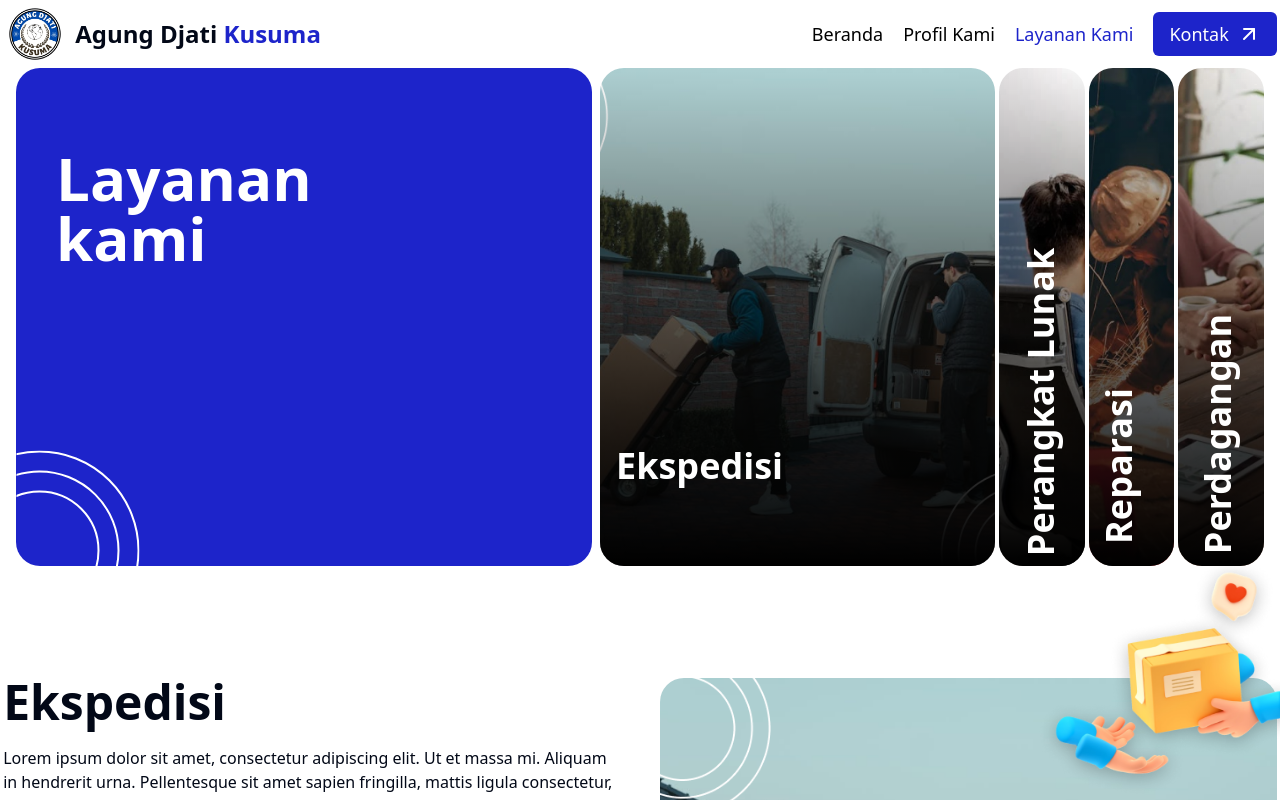
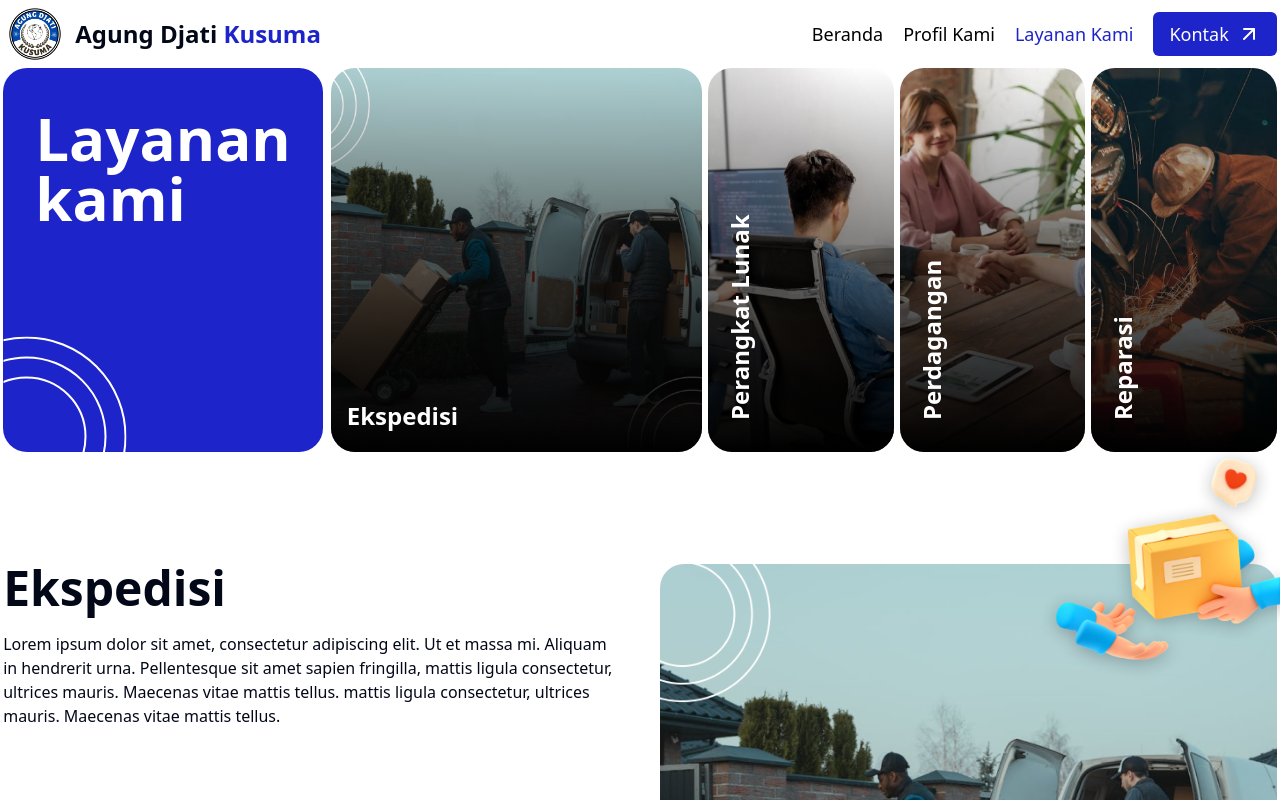
Before and after one commit to Codeelder/agungdjatikusuma, a Next.js app: page /layanan-kami in a window 1280 px wide. Shown: the top 800 px of the page. Built offline with nearby package versions, Linux system fonts and the light colour scheme.

Commit message:
refactor(sections): change logic hero section page layanan-kami

```diff
--- a/src/app/layanan-kami/organisms/HeaderSection.tsx
+++ b/src/app/layanan-kami/organisms/HeaderSection.tsx
@@ -6,7 +6,7 @@ import Image from "next/image"
 import { Circle } from "@/constants/component"
 
 export const HeaderSection = () => {
-  const [hoveredCard, setHoveredCard] = useState<number | null>(null)
+  const [hoveredCard, setHoveredCard] = useState<number>(1)
 
   const cards = [
     {
@@ -25,25 +25,25 @@ export const HeaderSection = () => {
     },
     {
       id: 3,
+      title: "Perdagangan",
+      img: "/layanan-kami/perdagangan.png",
+      bottom: "lg:bottom-28 md:bottom-20 bottom-14",
+      left: "-left-8 md:-left-12 lg:-left-14 xl:-left-20",
+    },
+    {
+      id: 4,
       title: "Reparasi",
       img: "/layanan-kami/reparasi.png",
       bottom: "lg:bottom-20 md:bottom-14 bottom-12",
       left: "-left-5 md:-left-5 lg:-left-10 xl:-left-12",
     },
-    {
-      id: 4,
-      title: "Perdagangan",
-      img: "/layanan-kami/perdagangan.png",
-      bottom: "lg:bottom-28 md:bottom-20 bottom-14",
-      left: "-left-8 md:-left-12 lg:-left-14 xl:-left-20",
-    },
   ]
 
   return (
-    <div className="container mx-auto px-4">
-      <div className="flex h-auto flex-col justify-center space-y-2 lg:h-96 lg:flex-row lg:space-x-2 lg:space-y-0 xl:h-498">
-        <div className="relative h-full w-full rounded-3xl bg-blueprimary px-2 py-10 md:px-10 md:py-20 xl:max-w-xl">
-          <h1 className="text-center text-3xl font-semibold text-white md:text-start lg:text-4xl xl:text-6xl">
+    <section className="container">
+      <div className="flex flex-col justify-center space-y-2 lg:flex-row lg:space-x-2 lg:space-y-0">
+        <div className="relative rounded-3xl bg-blueprimary px-2 py-10 lg:h-96 lg:px-8">
+          <h1 className="text-center text-3xl font-semibold text-white lg:text-start lg:text-4xl xl:text-6xl">
             Layanan <br /> kami
           </h1>
           <Circle
@@ -51,58 +51,35 @@ export const HeaderSection = () => {
             stroke="white"
           />
         </div>
-        <div className="flex h-60 gap-2 md:gap-1 lg:h-96 xl:h-full">
+        <div className="flex h-72 gap-x-1.5 md:h-80 lg:h-96">
           {cards.map((card) => (
             <div
               key={card.id}
               onMouseEnter={() => setHoveredCard(card.id)}
-              onMouseLeave={() => setHoveredCard(null)}
-              className={`relative transform rounded-xl transition-all duration-300 ease-in-out md:rounded-3xl
-                                ${
-                                  hoveredCard === card.id
-                                    ? "w-full md:max-w-[398px]"
-                                    : hoveredCard
-                                      ? "w-28 md:w-36"
-                                      : card.id === 1
-                                        ? "w-full md:max-w-[398px]"
-                                        : "w-28 md:w-36"
-                                }`}
+              onMouseLeave={() => setHoveredCard(1)}
+              className={`${hoveredCard === card.id ? "w-2/5" : "w-1/5"} relative rounded-xl transition-all md:rounded-2xl`}
             >
               <div className="relative h-full w-full">
                 <Image
-                  className={`h-full w-full rounded-xl object-cover transition-all duration-300 ease-in-out md:rounded-3xl
-                                        ${
-                                          hoveredCard === card.id
-                                            ? "w-full md:max-w-[398px]"
-                                            : hoveredCard
-                                              ? "w-full"
-                                              : card.id === 1
-                                                ? "w-full md:max-w-[398px]"
-                                                : "w-full"
-                                        }`}
+                  className="h-full w-full rounded-xl object-cover md:rounded-3xl"
                   src={card.img}
                   alt={card.title}
-                  width={500}
-                  height={500}
+                  width={600}
+                  height={600}
                 />
-                <div className="absolute inset-0 rounded-xl bg-gradient-to-t from-black to-transparent md:rounded-3xl"></div>
+                <div className="absolute inset-0 rounded-xl bg-gradient-to-t from-black to-transparent md:rounded-3xl" />
               </div>
               <h1
-                className={`absolute transform text-base font-semibold text-white transition-all duration-300 ease-in-out md:text-2xl xl:text-4xl
-                                    ${
-                                      hoveredCard === card.id
-                                        ? "bottom-4 left-2 rotate-0 md:bottom-20 md:left-4"
-                                        : card.id === 1 && !hoveredCard
-                                          ? "bottom-4 left-2 rotate-0 md:bottom-20 md:left-4"
-                                          : `${card.bottom} ${card.left} w-max -rotate-90`
-                                    }`}
-                dangerouslySetInnerHTML={{ __html: card.title }}
-              />
+                style={{ transformOrigin: "top left" }}
+                className={`${hoveredCard === card.id ? "bottom-5 rotate-0" : "bottom-0 -rotate-90 text-nowrap"} absolute left-3 w-fit text-sm font-semibold text-white transition-all duration-300 ease-in-out md:left-4 md:text-xl lg:text-2xl`}
+              >
+                {card.title}
+              </h1>
             </div>
           ))}
         </div>
       </div>
-    </div>
+    </section>
   )
 }
 
--- a/src/app/layanan-kami/organisms/LayananSection.tsx
+++ b/src/app/layanan-kami/organisms/LayananSection.tsx
@@ -1,6 +1,6 @@
+import { LayananLayout } from "@/components/molecules/layananLayout"
+
 import { DATAS } from "@/constants"
-
-import { LayananLayout } from "@/components/molecules/layananLayout"
 
 export const LayananSection = () => {
   return (
--- a/src/app/layout.tsx
+++ b/src/app/layout.tsx
@@ -1,10 +1,9 @@
 import type { Metadata } from "next"
 
 import { Navbar } from "@/components/molecules/navbar"
+import { FooterSection } from "@/components/organisms/FooterSection"
 
 import "./globals.css"
-
-import { FooterSection } from "@/components/organisms/FooterSection"
 
 export const metadata: Metadata = {
   title: "Agung Djati Kusuma",
--- a/src/components/molecules/cardLayanan.tsx
+++ b/src/components/molecules/cardLayanan.tsx
@@ -1,10 +1,11 @@
 import Image from "next/image"
 import Link from "next/link"
 
-import { CardType } from "@/constants"
 import { ArrowUpRight } from "lucide-react"
 
 import { cn } from "@/lib/utils"
+
+import { CardType } from "@/constants"
 
 type Props = {
   widthCol?: string
--- a/src/components/molecules/layananLayout.tsx
+++ b/src/components/molecules/layananLayout.tsx
@@ -1,8 +1,8 @@
 import Image from "next/image"
 
+import { cn } from "@/lib/utils"
+
 import { DataType } from "@/constants"
-
-import { cn } from "@/lib/utils"
 
 type Props = {
   data: DataType
--- a/src/components/molecules/navbar.tsx
+++ b/src/components/molecules/navbar.tsx
@@ -5,8 +5,9 @@ import Image from "next/image"
 import Link from "next/link"
 import { usePathname } from "next/navigation"
 
+import { ArrowUpRight, Menu, MoveUpRight, X } from "lucide-react"
+
 import { MENUS } from "@/constants"
-import { ArrowUpRight, Menu, MoveUpRight, X } from "lucide-react"
 
 export const Navbar = () => {
   const [navbar, setNavbar] = useState(false)
--- a/src/components/organisms/CTASection.tsx
+++ b/src/components/organisms/CTASection.tsx
@@ -1,8 +1,9 @@
 import Image from "next/image"
 import Link from "next/link"
 
+import { ArrowUpRight } from "lucide-react"
+
 import { Elipses } from "@/constants/component"
-import { ArrowUpRight } from "lucide-react"
 
 export const CTASection = () => {
   return (
--- a/src/components/organisms/FooterSection.tsx
+++ b/src/components/organisms/FooterSection.tsx
@@ -1,8 +1,9 @@
 import Image from "next/image"
 import Link from "next/link"
 
+import { Facebook, Instagram, Twitter } from "lucide-react"
+
 import { FOOTERHALAMAN, FOOTERJASA, FOOTERSEEMORE } from "@/constants"
-import { Facebook, Instagram, Twitter } from "lucide-react"
 
 export const FooterSection = () => {
   return (
--- a/src/components/organisms/LayananKamiSection.tsx
+++ b/src/components/organisms/LayananKamiSection.tsx
@@ -1,6 +1,5 @@
+import { CardLayanan } from "../molecules/cardLayanan"
 import { CARDS } from "@/constants"
-
-import { CardLayanan } from "../molecules/cardLayanan"
 
 export const LayananKami = () => {
   return (
--- a/src/components/organisms/TestimoniSection.tsx
+++ b/src/components/organisms/TestimoniSection.tsx
@@ -1,7 +1,5 @@
 import * as React from "react"
 import Image from "next/image"
-
-import { DotDot } from "@/constants/component"
 
 import { Card, CardContent } from "@/components/ui/card"
 import {
@@ -11,6 +9,8 @@ import {
   CarouselNext,
   CarouselPrevious,
 } from "@/components/ui/carousel"
+
+import { DotDot } from "@/constants/component"
 
 export const TestimoniSection = () => {
   return (
```
Also changed, not shown: 1 other file (tests, documents, lock files or other folders).
